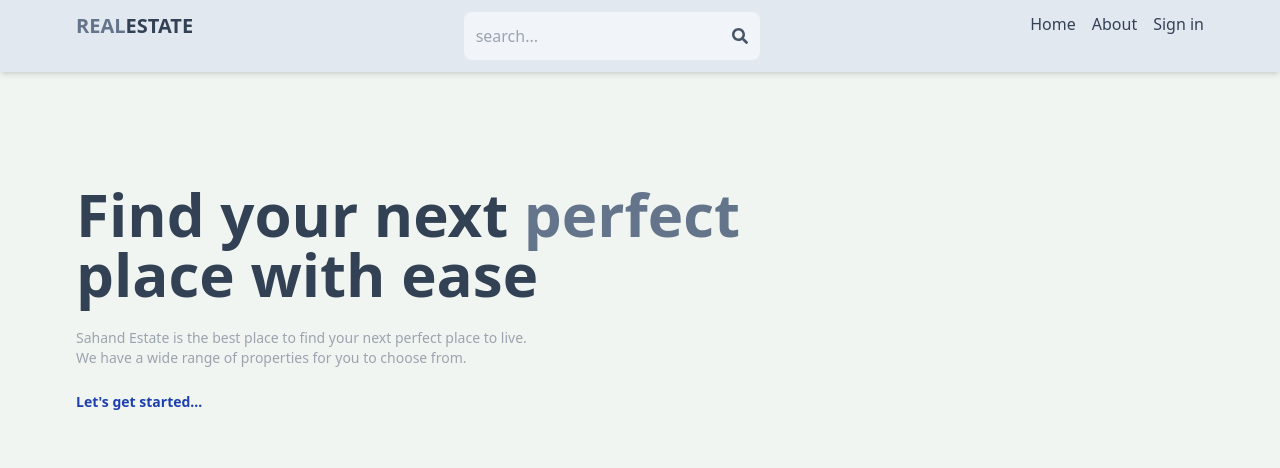
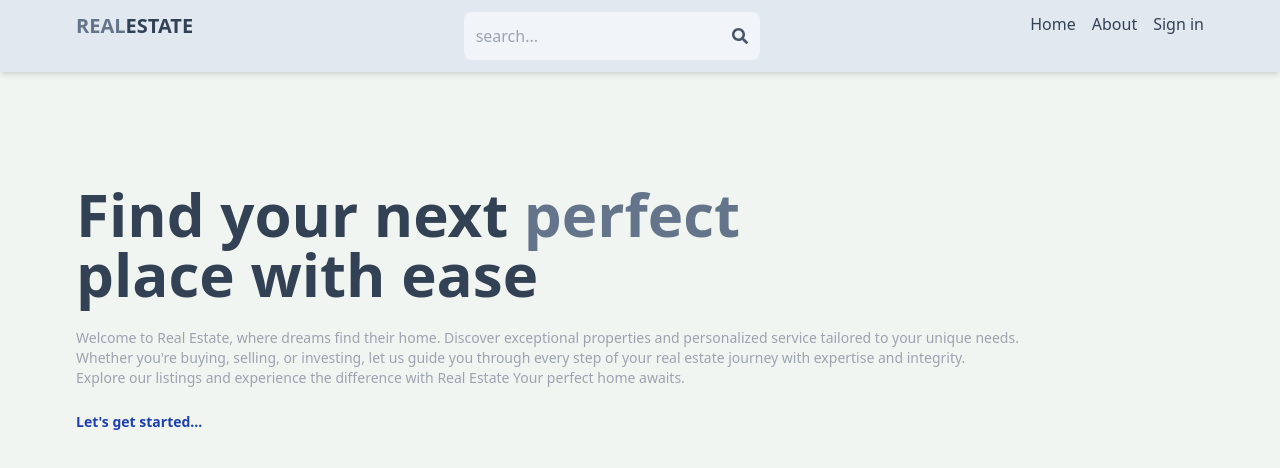
Before and after one commit to Tus-GitHub/Full-Stack-ESTATE-, a React (Vite) app in the folder client/: page / in a window 1280 px wide. Shown: the top 468 px of the page. Built offline with nearby package versions, Linux system fonts and the light colour scheme; no server answers.

Commit message:
improved home page paragraph

```diff
--- a/client/src/pages/Home.jsx
+++ b/client/src/pages/Home.jsx
@@ -56,10 +56,11 @@ export default function Home() {
           place with ease
         </h1>
         <div className='text-gray-400 text-xs sm:text-sm'>
-          Sahand Estate is the best place to find your next perfect place to
-          live.
+        Welcome to Real Estate, where dreams find their home. Discover exceptional properties and personalized service tailored to your unique needs.
           <br />
-          We have a wide range of properties for you to choose from.
+          Whether you're buying, selling, or investing, let us guide you through every step of your real estate journey with expertise and integrity.
+          <br />
+          Explore our listings and experience the difference with Real Estate Your perfect home awaits.
         </div>
         <Link
           to={'/search'}
```
